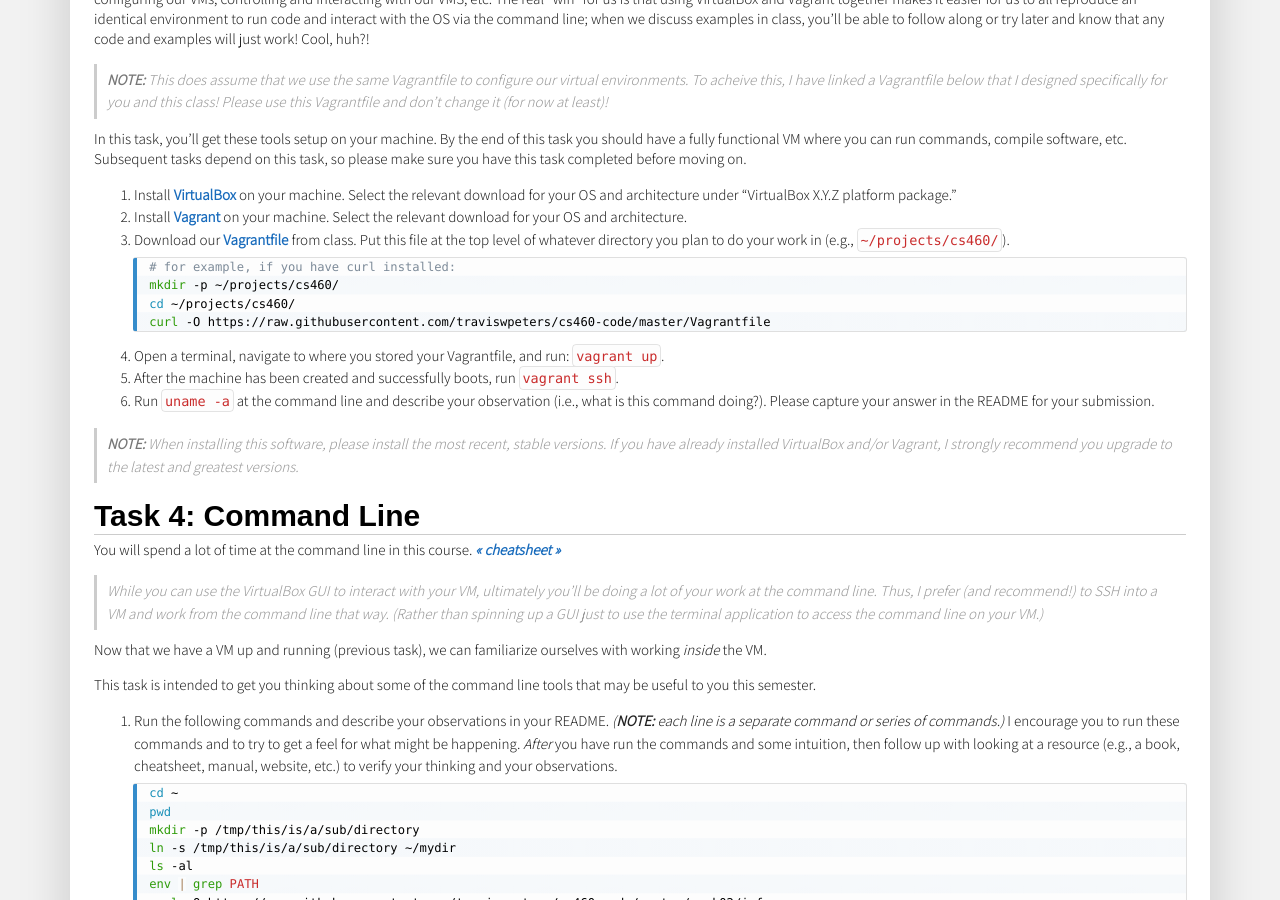
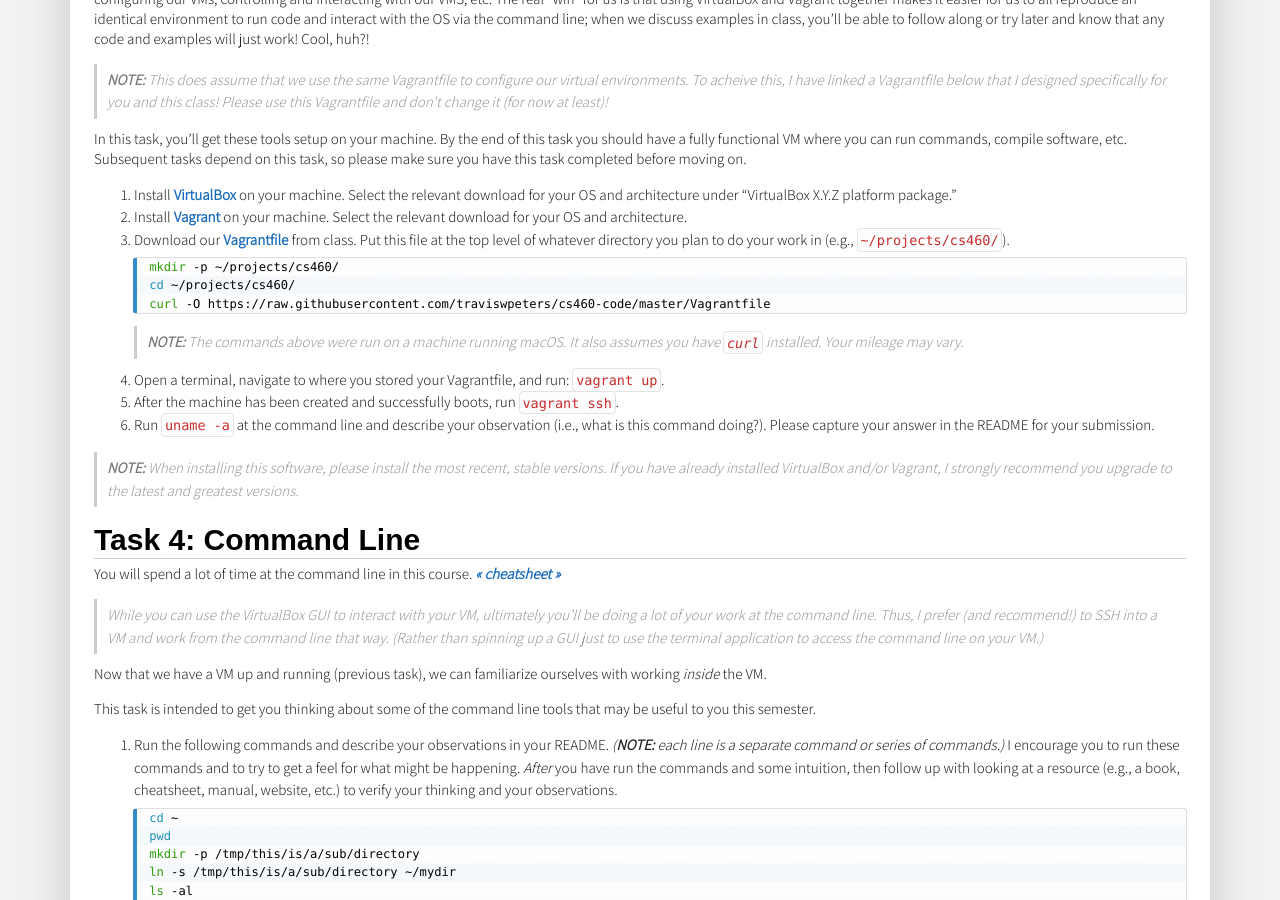
Before and after one commit to traviswpeters/cs460-2020-fall, a Jekyll site: the page built from pa0/index.md, in a window 1280 px wide and 900 px high, scrolled down 1606 px. Built offline with Jekyll 4.4.1, drawn with Linux system fonts in a browser that asks for light colours; nearby versions of some CDN libraries; some web fonts are replaced; comment, search, counter and statistics services are not loaded; our own code applies the rules of GitHub Pages for plain Markdown files.

Commit message:
add disclaimer

````diff
--- a/pa0/index.md
+++ b/pa0/index.md
@@ -93,17 +93,19 @@ Subsequent tasks depend on this task, so please make sure you have this task com
 3. Download our [**Vagrantfile**](https://raw.githubusercontent.com/traviswpeters/cs460-code/master/Vagrantfile) from class.
 Put this file at the top level of whatever directory you plan to do your work in (e.g., `~/projects/cs460/`).
 ```bash
-# for example, if you have curl installed:
 mkdir -p ~/projects/cs460/
 cd ~/projects/cs460/
 curl -O https://raw.githubusercontent.com/traviswpeters/cs460-code/master/Vagrantfile
 ```
+> **NOTE:** The commands above were run on a machine running macOS. It also assumes you have `curl` installed. Your mileage may vary.
+
 4. Open a terminal, navigate to where you stored your Vagrantfile, and run: `vagrant up`.
 5. After the machine has been created and successfully boots, run `vagrant ssh`.
 6. Run `uname -a` at the command line and describe your observation (i.e., what is this command doing?). Please capture your answer in the README for your submission.
 
 > **NOTE:** When installing this software, please install the most recent, stable versions.
 If you have already installed VirtualBox and/or Vagrant, I strongly recommend you upgrade to the latest and greatest versions.
+
 
 ## Task 4: Command Line
 You will spend a lot of time at the command line in this course. _[**<< cheatsheet >>**](https://cheatography.com/davechild/cheat-sheets/linux-command-line/)_
@@ -141,6 +143,11 @@ sudo lshw -html > hardwareinfo.html
 > For instance, [this Linux Tutorial](https://ryanstutorials.net/linuxtutorial/).
 > After you've become more familiar with command line tools, you may want to write your own scripts.
 > If you are interested, check out this [advanced Bash scripting guide](http://tldp.org/LDP/abs/html/).
+
+
+
+
+
 
 
 
````
